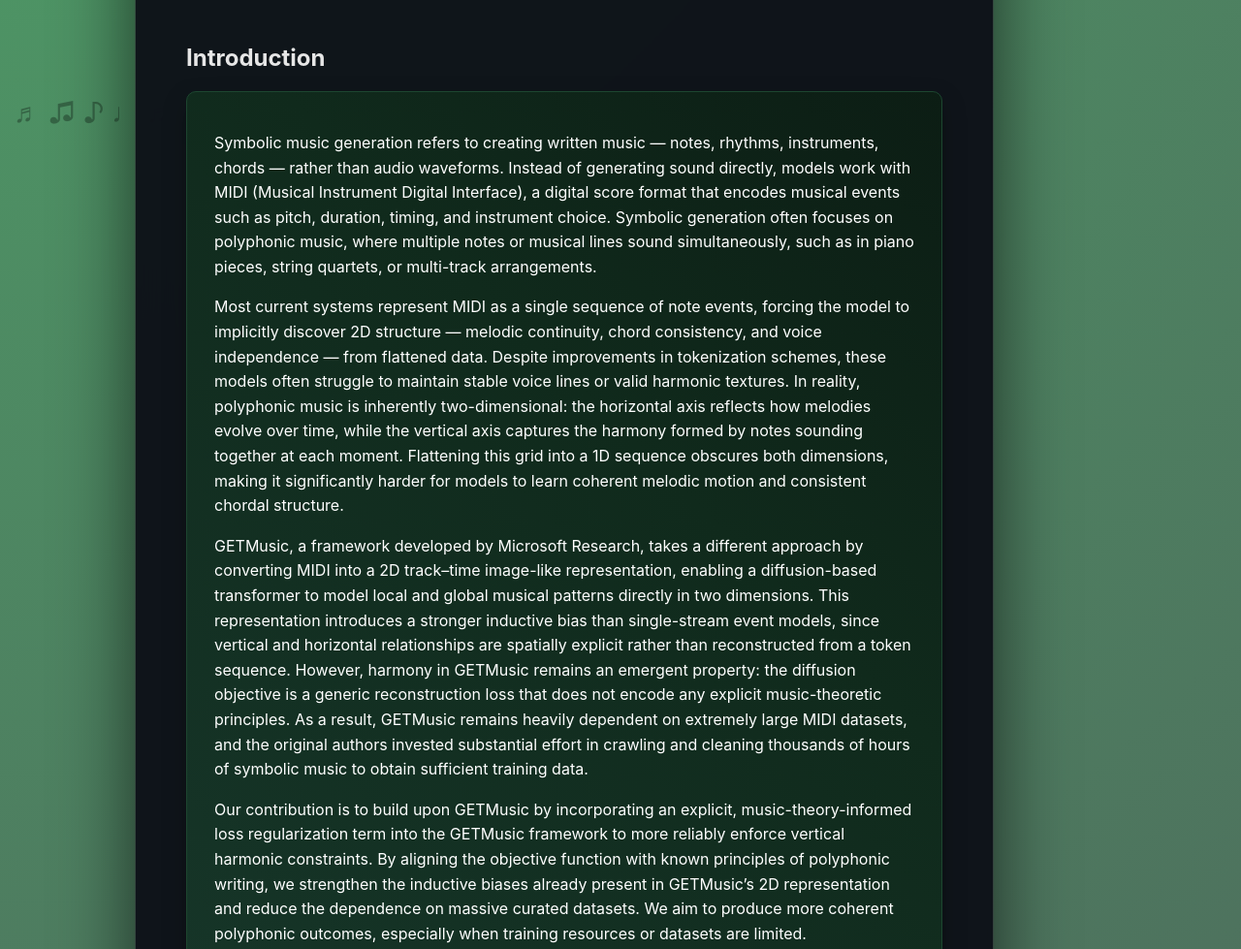
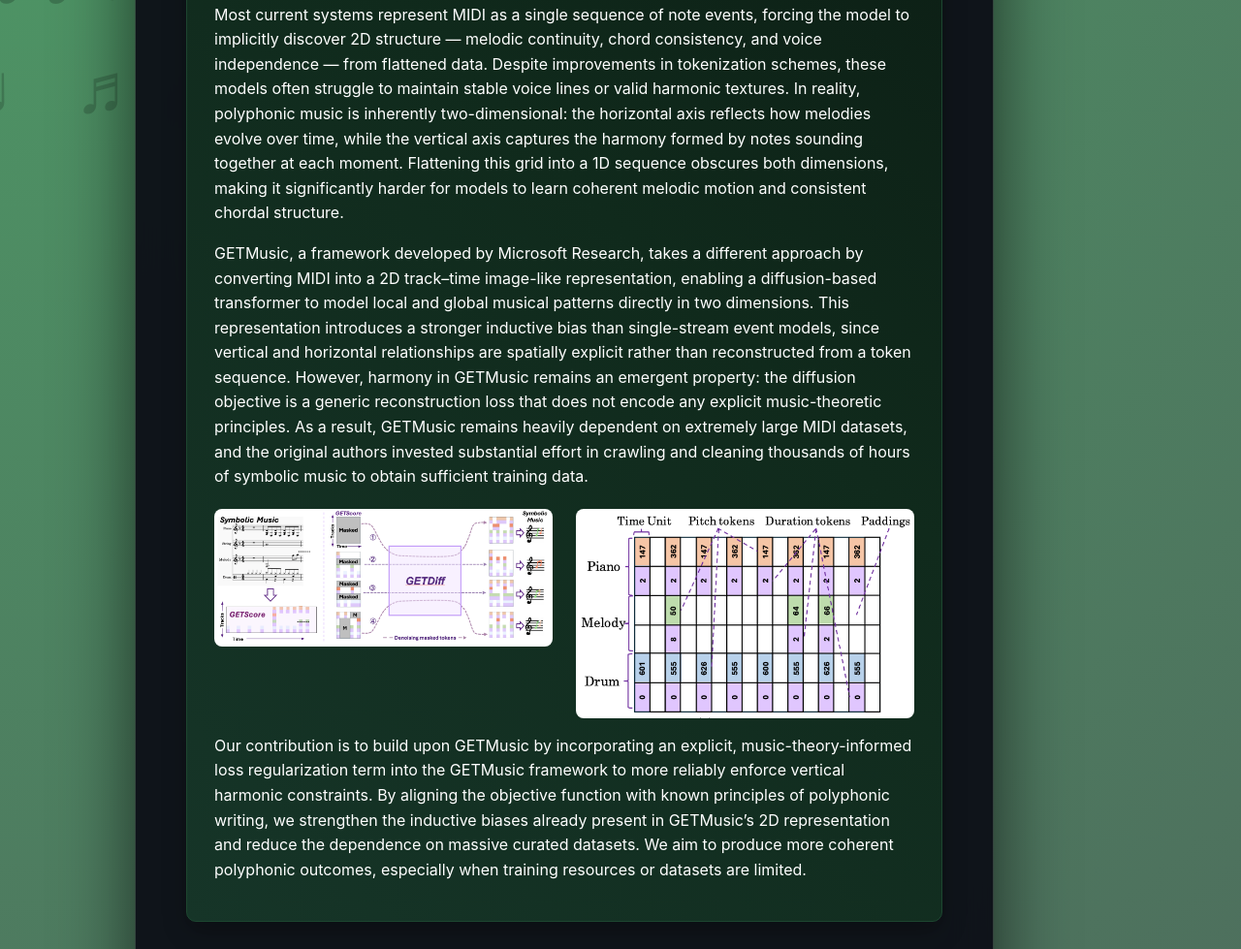
Before and after one commit to mihikadusad/music-theory-loss, a plain HTML site: page index.html in a window 1280 px wide. Shown: the part 627-1606 px from the top of the page at 97% size. Drawn offline with nearby package versions, Linux system fonts and the light colour scheme.

Commit message:
added GETMusic images, more formatting edits

```diff
--- a/index.html
+++ b/index.html
@@ -30,6 +30,10 @@
 		max-width: 900px;
 		padding: 0 1.25rem;
 	}
+	/* Reduce or increase the gap above the very first section */
+.content-section:first-of-type {
+  margin-top: 1.5rem;  /* tweak this up/down to taste */
+}
 
 /* Dark green cards with white Garamond text */
 	.content-card {
@@ -108,6 +112,26 @@
 		justify-content: center;
 		align-items: flex-start;
 		margin-bottom: 32px;
+	}
+	.content-section h2 {
+		position: relative;
+		padding-left: 2.3rem;  /* makes room for the note */
+		font-size: 1.8rem;
+		margin-bottom: 1rem;
+		letter-spacing: 0.02em;
+	}
+
+	/* White music note to the left of each section title */
+	.content-section h2::before {
+	content: "♪";
+	position: absolute;
+	left: -0.6rem;          /* offset a bit toward the black box edge */
+	top: 50%;
+	transform: translateY(-50%);
+	font-size: 1.5rem;
+	color: #ffffff;
+	opacity: 0.9;
+	pointer-events: none;
 	}
 
 	.main-content-block {
@@ -341,6 +365,25 @@
 	    vertical-align: top;
 	    width: 50px;
 	}
+	.getmusic-figures-row {
+  display: flex;
+  gap: 1.5rem;
+  justify-content: center;
+  align-items: flex-start;
+  margin: 1.25rem 0 0.75rem;
+}
+
+.getmusic-figure {
+  flex: 1 1 0;
+  margin: 0;
+}
+
+.getmusic-figure img {
+  width: 100%;
+  height: auto;
+  border-radius: 8px;
+  display: block;
+}
 	.paper-authors {
   display: flex;
   align-items: baseline;
@@ -363,44 +406,84 @@
   overflow-x: hidden; /* avoid horizontal scroll from the animation */
 }
 
-/* Scrolling line of music notes in the background */
+html::before {
+  content: "♪ ♫ ♩ ♬ ♪ ♫ ♩ ♬ ♪ ♫ ♩ ♬ ♪ ♫ ♩ ♬";
+  position: fixed;
+  top: 8%;
+  left: -40%;
+  width: 260%;
+  pointer-events: none;
+  font-size: 52px;
+  color: rgba(0, 0, 0, 0.22);
+  white-space: nowrap;
+  z-index: 0;
+  animation: float-notes-1 45s linear infinite;
+}
+
+/* ===== Layer 2: mid, right-to-left ===== */
+html::after {
+  content: "♬ ♩ ♪ ♫ ♩ ♬ ♫ ♪ ♩ ♬ ♫ ♪ ♩ ♬ ♫";
+  position: fixed;
+  top: 42%;
+  left: -60%;
+  width: 280%;
+  pointer-events: none;
+  font-size: 64px;
+  color: rgba(0, 0, 0, 0.28);
+  white-space: nowrap;
+  z-index: 0;
+  animation: float-notes-2 55s linear infinite;
+}
+
+/* ===== Layer 3: lower, left-to-right ===== */
 body::before {
   content: "♪ ♫ ♩ ♬ ♪ ♫ ♩ ♬ ♪ ♫ ♩ ♬ ♪ ♫ ♩ ♬";
   position: fixed;
-  top: 10%;
-  left: -20%;
-  width: 200%;
+  bottom: 20%;
+  left: -50%;
+  width: 260%;
   pointer-events: none;
-  font-size: 36px;
-  color: rgba(0, 0, 0, 0.45); /* black-ish but semi-transparent */
+  font-size: 48px;
+  color: rgba(0, 0, 0, 0.20);
   white-space: nowrap;
-  z-index: 0; /* stays behind content; ensure your main container > 0 if needed */
-  animation: float-notes 30s linear infinite;
+  z-index: 0;
+  animation: float-notes-3 35s linear infinite;
 }
 
-/* Second layer, slower + lower, for more depth */
+/* ===== Layer 4: very low, right-to-left ===== */
 body::after {
   content: "♬ ♩ ♪ ♫ ♩ ♬ ♫ ♪ ♩ ♬ ♫ ♪ ♩ ♬ ♫";
   position: fixed;
   bottom: 5%;
-  left: -30%;
-  width: 220%;
+  left: -70%;
+  width: 300%;
   pointer-events: none;
-  font-size: 28px;
-  color: rgba(0, 0, 0, 0.3);
+  font-size: 72px;
+  color: rgba(0, 0, 0, 0.18);
   white-space: nowrap;
   z-index: 0;
-  animation: float-notes-alt 40s linear infinite;
+  animation: float-notes-4 65s linear infinite;
 }
 
-@keyframes float-notes {
+/* Keyframes for each strip */
+@keyframes float-notes-1 {
   0%   { transform: translateX(0); }
-  100% { transform: translateX(-25%); }
+  100% { transform: translateX(40%); }
 }
 
-@keyframes float-notes-alt {
+@keyframes float-notes-2 {
   0%   { transform: translateX(0); }
-  100% { transform: translateX(25%); }
+  100% { transform: translateX(-50%); }
+}
+
+@keyframes float-notes-3 {
+  0%   { transform: translateX(0); }
+  100% { transform: translateX(35%); }
+}
+
+@keyframes float-notes-4 {
+  0%   { transform: translateX(0); }
+  100% { transform: translateX(-60%); }
 }
 	@keyframes sweepMask {
 		0% { -webkit-mask-position: 0% 0; mask-position: 0% 0; }
@@ -516,13 +599,11 @@ body::after {
           </div>
 				</div>
 		    <div class="main-content-block">
-            <!--You can embed an image like this:-->
-            <img src="./images/your_image_here.png" width=512px/>
 			<!-- ===================== Introduction ===================== -->
 <section id="introduction" class="content-section">
   <h2>Introduction</h2>
   <div class="content-card">
-    <p>
+    <p class="introduction-content-section">
       Symbolic music generation refers to creating written music — notes, rhythms, instruments, chords — rather than audio waveforms. Instead of generating sound directly, models work with MIDI (Musical Instrument Digital Interface), a digital score format that encodes musical events such as pitch, duration, timing, and instrument choice. Symbolic generation often focuses on polyphonic music, where multiple notes or musical lines sound simultaneously, such as in piano pieces, string quartets, or multi-track arrangements.
     </p>
     <p>
@@ -531,6 +612,14 @@ body::after {
     <p>
       GETMusic, a framework developed by Microsoft Research, takes a different approach by converting MIDI into a 2D track–time image-like representation, enabling a diffusion-based transformer to model local and global musical patterns directly in two dimensions. This representation introduces a stronger inductive bias than single-stream event models, since vertical and horizontal relationships are spatially explicit rather than reconstructed from a token sequence. However, harmony in GETMusic remains an emergent property: the diffusion objective is a generic reconstruction loss that does not encode any explicit music-theoretic principles. As a result, GETMusic remains heavily dependent on extremely large MIDI datasets, and the original authors invested substantial effort in crawling and cleaning thousands of hours of symbolic music to obtain sufficient training data.
     </p>
+	 <div class="getmusic-figures-row">
+  <figure class="getmusic-figure">
+    <img src="./images/getmusic1_1.png" alt="GETMusic representation example 1">
+  </figure>
+  <figure class="getmusic-figure">
+    <img src="./images/getmusic1_2.png" alt="GETMusic representation example 2">
+  </figure>
+</div>
     <p>
       Our contribution is to build upon GETMusic by incorporating an explicit, music-theory-informed loss regularization term into the GETMusic framework to more reliably enforce vertical harmonic constraints. By aligning the objective function with known principles of polyphonic writing, we strengthen the inductive biases already present in GETMusic’s 2D representation and reduce the dependence on massive curated datasets. We aim to produce more coherent polyphonic outcomes, especially when training resources or datasets are limited.
     </p>
@@ -647,20 +736,11 @@ body::after {
 </section>
 			<div class="project-description">
   <div class="project-description">
-  <p>
-    One fundamental challenge in symbolic music generation (MIDI) is ensuring the coherence and quality of polyphonic music created by modern Transformer models. Most current systems, like those built on sequential token representations, struggle to maintain strong, independent voice lines and valid vertical harmony. This forces the general-purpose self-attention mechanism to implicitly discover all complex rules of voice leading and harmony from sequential data alone, which is inefficient.
-  </p>
-  <p>
-    Historically, pre-Transformer models like Deepbach treated voices as separate streams, while approaches like Coconet used a 3D piano-roll representation (pitch × time × voices) to inject a structural bias. More recently, multi-track transformers have emerged. Our work builds upon GETMusic, a state-of-the-art diffusion-based transformer, which uses an ordinary cross-entropy loss. We argue that while the multi-stream architecture (which separates horizontal melodic flow via self-attention and vertical harmonic flow via cross-attention) provides a useful inductive bias, it does not go far enough.
-  </p>
-  <p>
-    Our key contribution is introducing an explicit, music-theory-informed loss function to regulate the output. This custom loss term is designed to actively enforce specific musical principles—such as correct voice range, non-crossing, and consistent spacing—which are otherwise weakly modeled. By combining the architectural separation of concerns with a loss that actively encodes these rules, we aim to produce polyphonic music with significantly improved structural integrity and musical realism, moving beyond the limitations of simple 1D sequential generation.
-  </p>
 </div>
 </div>
 		</div>
 		    <div class="margin-right-block">
-						Caption for the image.
+
 		    </div>
 		</div>
 
```
Also changed, not shown: images/getmusic1_1.png (added), images/getmusic1_2.png (added), 1 other file.
